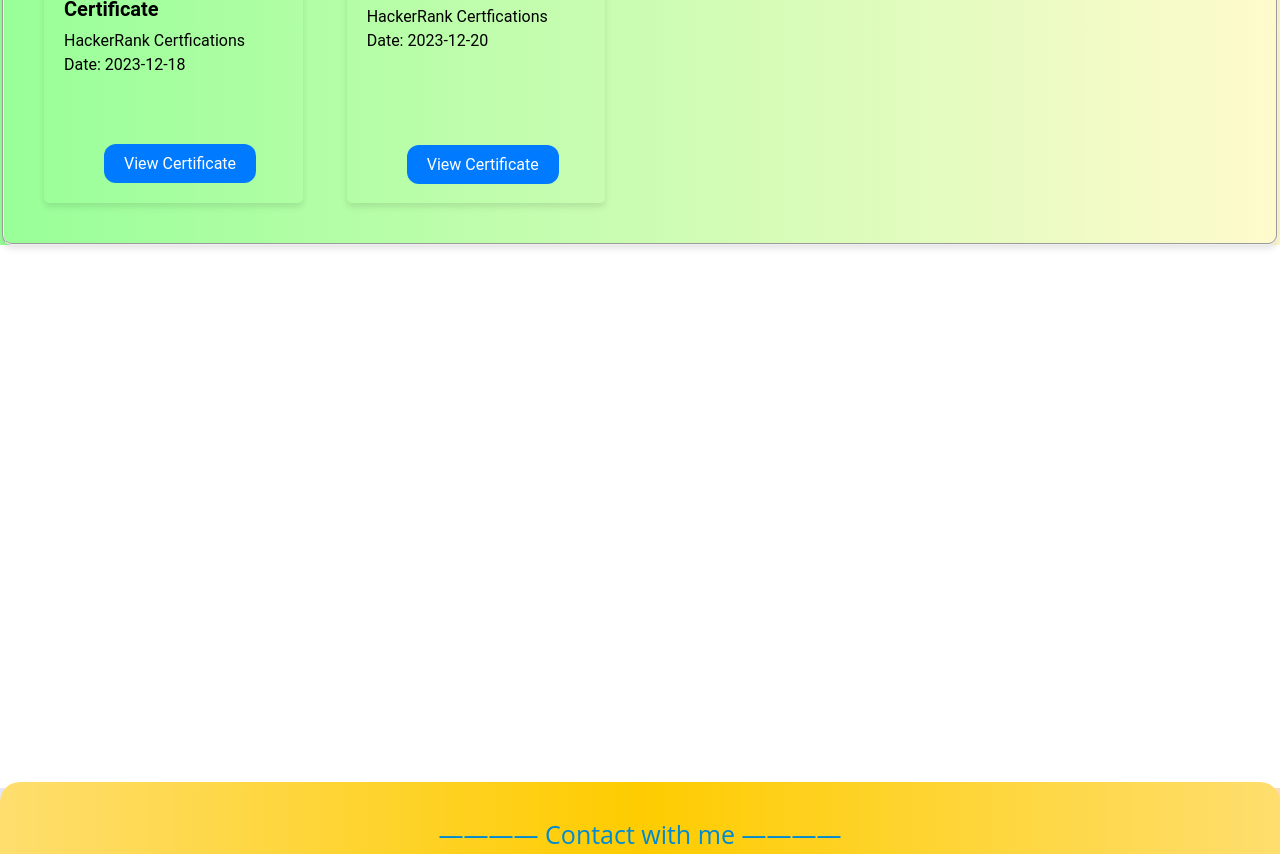
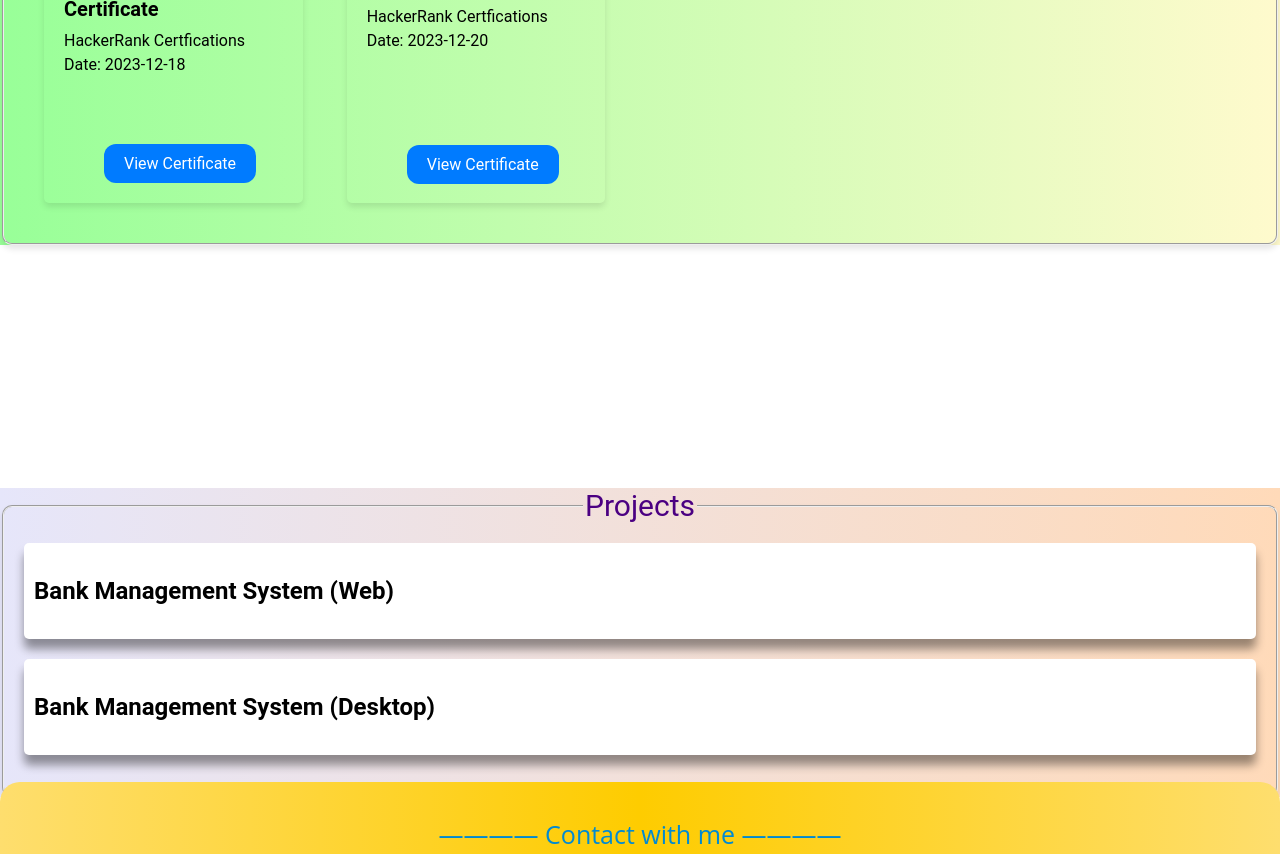
Before and after one commit to Rahul19Rajpal/Portfolio.github.io, a plain HTML site: page index.html in a window 1280 px wide. Shown: the part 2512-3366 px from the top of the page. Drawn offline with Linux system fonts and the light colour scheme.

Commit message:
Update Portfolio.css

```diff
--- a/Portfolio.css
+++ b/Portfolio.css
@@ -225,7 +225,7 @@ body {
 }
 .dem7 {
     position: absolute;
-    top: 3300px;
+    top: 3000px;
     color: black;
     font-family: "Roboto", sans-serif;
     width: 100%;
```
